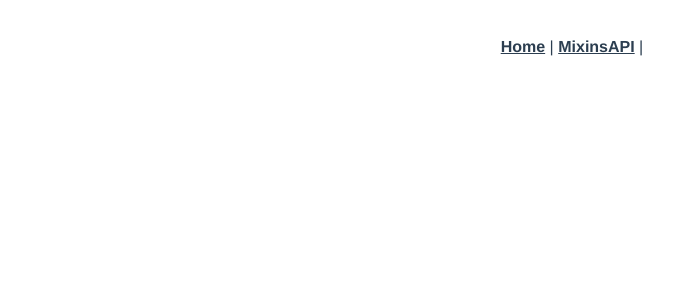
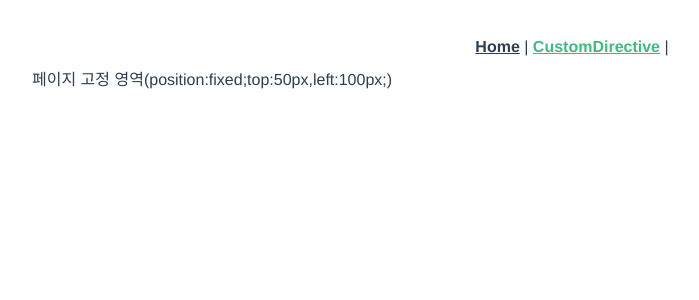
Before and after one commit to Jason-web1988/vue-project, a Vue app: page /customdirective in a window 1280 px wide. Before the commit this address had no page. Shown: the top 300 px of the page, without its empty margins (68-767 px from the left). Built offline with nearby package versions, Linux system fonts and the light colour scheme.

Commit message:
2022-12-16 99:99

```diff
--- a/src/App.vue
+++ b/src/App.vue
@@ -40,7 +40,8 @@
     <!-- <router-link to="/compositionAPI3">CompositionAPI3</router-link> | -->
     <!-- <router-link to="/compositionAPI4">CompositionAPI4</router-link> | -->
     <!-- <router-link to="/compositionAPIProvide">CompositionAPIProvide</router-link> | -->
-    <router-link to="/mixinsapi">MixinsAPI</router-link> |
+    <!-- <router-link to="/mixinsapi">MixinsAPI</router-link> | -->
+    <router-link to="/customdirective">CustomDirective</router-link> |
   </nav>
   <router-view/>
 </template>
--- a/src/main.js
+++ b/src/main.js
@@ -4,6 +4,11 @@ import router from './router'
 import mixins from './mixins'
 
 const app = createApp(App)
+app.directive('focus', {
+    mounted(el){
+        el.focus()
+    }
+})
 app.use(router)
 app.mixin(mixins);
 app.mount('#app')
--- a/src/router/index.js
+++ b/src/router/index.js
@@ -43,6 +43,7 @@ import CompositionAPI3 from '../views/CompositionAPI3.vue'
 import CompositionAPI4 from '../views/CompositionAPI4.vue'
 import CompositionAPIProvide from '../views/CompositionAPIProvide.vue'
 import MixinsAPI from '../views/MixinsAPI.vue'
+import CustomDirective from '../views/CustomDirective.vue'
 
 const routes = [
 {
@@ -256,6 +257,11 @@ const routes = [
   path : '/mixinsapi',
   name : MixinsAPI,
   component : MixinsAPI
+},
+{
+  path : '/customdirective',
+  name : CustomDirective,
+  component : CustomDirective
 }
 
 
--- /dev/null
+++ b/src/views/CustomDirective.vue
@@ -0,0 +1,28 @@
+<template>
+  <div style="height:1000px;">
+    <p v-pin="position">페이지 고정 영역(position:fixed;top:50px,left:100px;)</p>
+  </div>
+</template>
+
+<script>
+export default {
+    directives:{
+        pin : {
+            mounted(el, binding){
+                el.style.position = 'fixed';
+                el.style.top = binding.value.top + 'px';
+                el.style.left = binding.value.left + 'px';
+            }
+        }
+    },
+    data(){
+        return{
+            position : {top:50, left:100}
+        };
+    }
+}
+</script>
+
+<style>
+
+</style>
```
